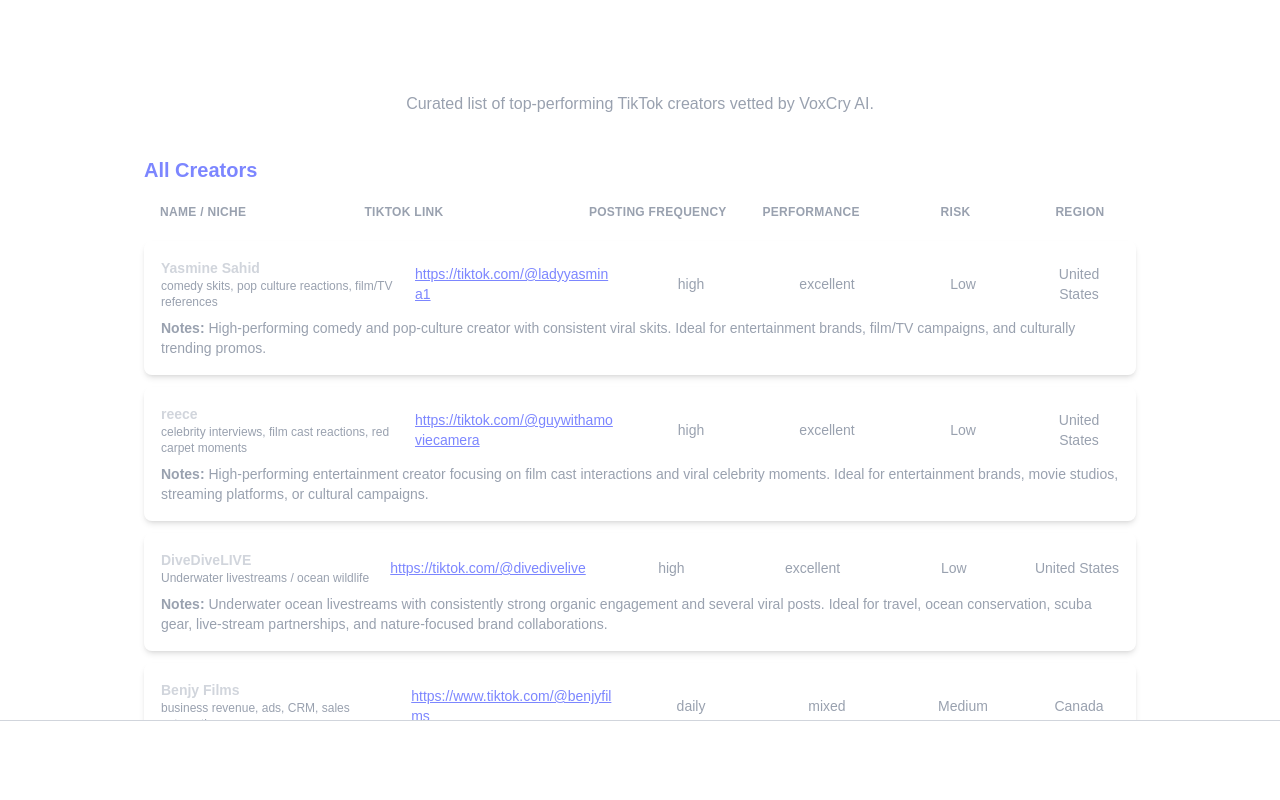
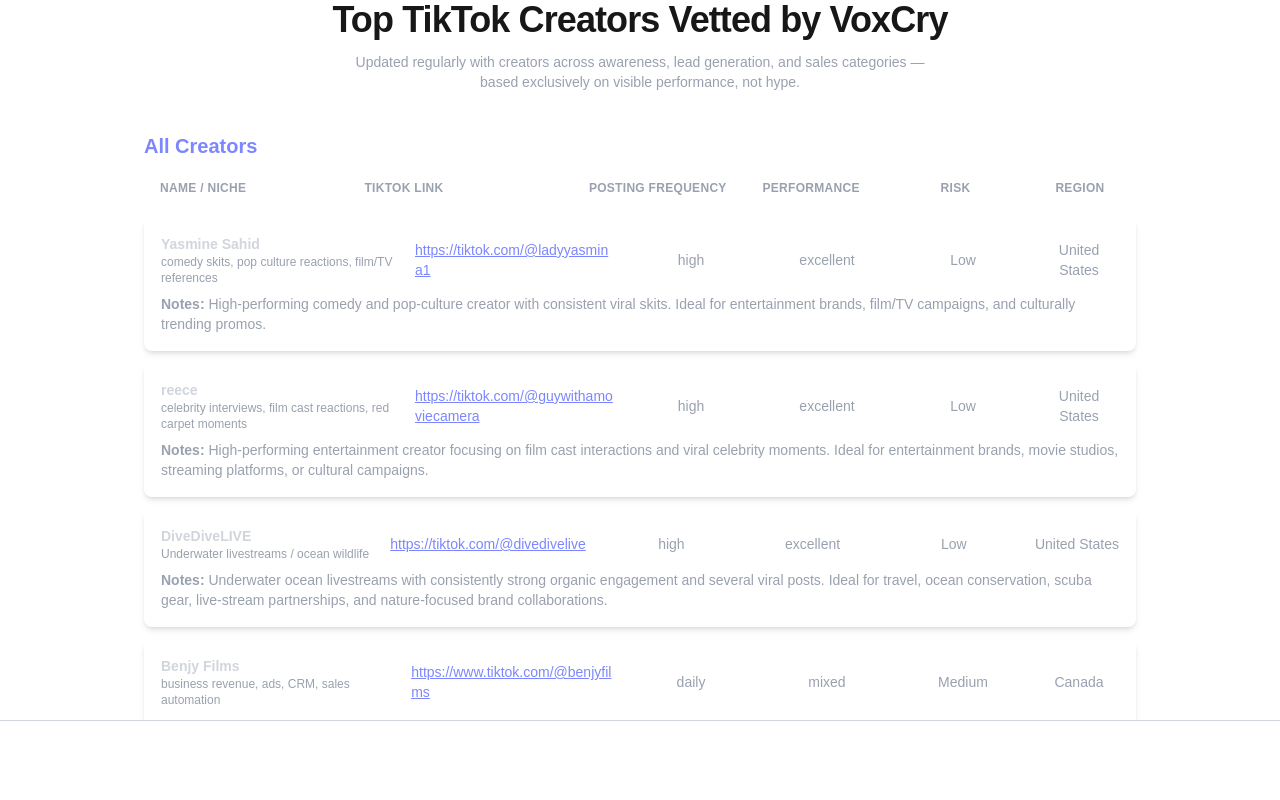
Before and after one commit to Ritzvillcoin/voxcry, a Next.js app: page /top-creators in a window 1280 px wide. Shown: the top 800 px of the page. Built offline with nearby package versions, Linux system fonts and the light colour scheme; no server answers.

Commit message:
update - Dec 3

```diff
--- a/src/app/top-creators/TopCreatorsClient.tsx
+++ b/src/app/top-creators/TopCreatorsClient.tsx
@@ -56,10 +56,10 @@
 
   return (
     <section className="mx-auto mt-10 max-w-5xl px-4 text-center text-white mb-0">
-      <h1 className="text-4xl font-extrabold">Top Creators</h1>
+      {/*<h1 className="text-4xl font-extrabold">Top Creators</h1>
       <p className="mt-3 text-gray-400 max-w-xl mx-auto">
         Curated list of top-performing TikTok creators vetted by VoxCry AI.
-      </p>
+      </p> */}
 
       {loading && <p className="mt-8 text-gray-400">Loading creators…</p>}
       {error && <p className="mt-8 text-red-400">{error}</p>}
--- a/src/app/top-creators/page.tsx
+++ b/src/app/top-creators/page.tsx
@@ -26,5 +26,21 @@
 import TopCreatorsClient from "./TopCreatorsClient";
 
 export default function Page() {
-  return <TopCreatorsClient />;
+  return  (
+    <div className="px-4">
+      {/* 🔍 SEO Text Block (Server-rendered, indexable) */}
+      <header className="mb-10 text-center">
+        <h1 className="text-4xl font-bold tracking-tight">
+          Top TikTok Creators Vetted by VoxCry
+        </h1>
+         <p className="mt-3 text-gray-400 text-sm max-w-xl mx-auto">
+          Updated regularly with creators across awareness, lead generation, and
+          sales categories — based exclusively on visible performance, not hype.
+        </p>
+      </header>
+
+      {/* Client Component (JS only) */}
+      <TopCreatorsClient />
+    </div>
+  );
 }
--- a/src/data/creators.json
+++ b/src/data/creators.json
@@ -18,7 +18,7 @@
 "creator_handle":"siimaa79",
 "tiktok_link":"https://tiktok.com/@siimaa79",
 "followers":"58.7K",
-"posting_frequency":"high (near-daily based on visible timestamps: 11/30, 11/29, 11/27, 11/26, 11/25, 11/23, 11/21, 11/20, 11/19, 11/15, 11/12, 11/09, 10/28, 10/27, 10/26)",
+"posting_frequency":"high",
 "category":"sales",
 "niche":"Outfits, Daily Life",
 "region":"Canada",
```
